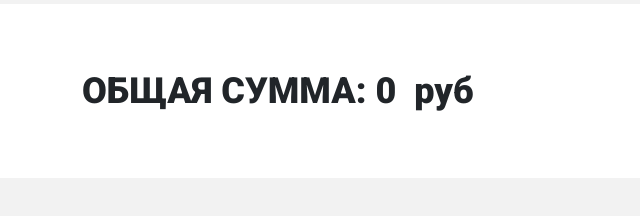
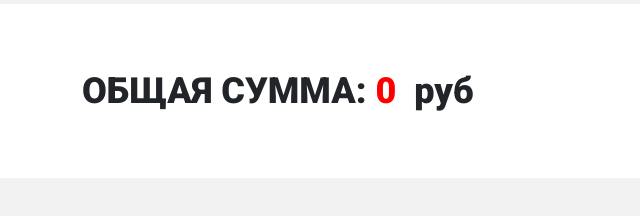
Before and after one commit to Kenny201/TestGelicon, a website: page dist/pug/index.pug in a window 1280 px wide. Shown: the part 326-542 px from the top of the page, 0-640 px from the left. Drawn offline with nearby package versions, Linux system fonts and the light colour scheme; files that its build step writes are made by us from their sources; files whose address does not match are found by name.

Commit message:
Update index.pug

```diff
--- a/dist/pug/index.pug
+++ b/dist/pug/index.pug
@@ -19,7 +19,7 @@ html(lang="en")
                 .products__footer
                     .container
                         .products__footer-text.price-text ОБЩАЯ СУММА:
-                            span.price__text-num.price__text-num--color 0
+                            span.price-text__num.price-text__num--color 0
                             | &nbsp;руб
     script(src="js/index.js")
     script(src="js/libs.js")
```
